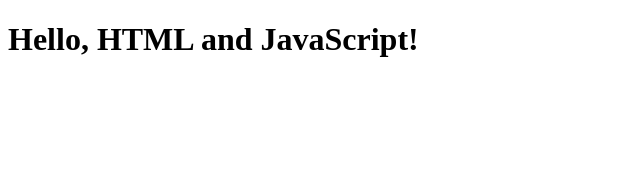
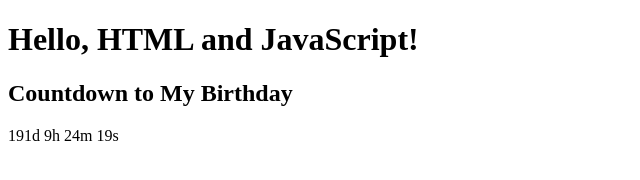
Before and after one commit to staneunbl/practice-app-javascript, a website: page index.html in a window 1280 px wide. Shown: the whole page, without its empty margins (0-640 px from the left). Drawn offline with Linux system fonts and the light colour scheme.

Commit message:
implemented countdown to my birthday

```diff
--- a/index.html
+++ b/index.html
@@ -8,5 +8,7 @@
 </head>
 <body>
     <h1>Hello, HTML and JavaScript!</h1>
+    <h2>Countdown to My Birthday</h2>
+    <div id="demo"></div>
 </body>
 </html>
--- a/index.js
+++ b/index.js
@@ -201,3 +201,36 @@
 }
 
 checkOddOrEvenPartNth();
+
+// countdown to birthday
+
+function countdownToBirthday() {
+  var countDownDate = new Date("Nov 8, 2025 15:37:25").getTime();
+
+  var x = setInterval(function () {
+    var now = new Date().getTime();
+    //console.log(now, countDownDate);
+
+    var distance = countDownDate - now;
+
+    // Time calculations for days, hours, minutes and seconds
+    var days = Math.floor(distance / (1000 * 60 * 60 * 24));
+    var hours = Math.floor(
+      (distance % (1000 * 60 * 60 * 24)) / (1000 * 60 * 60)
+    );
+    var minutes = Math.floor((distance % (1000 * 60 * 60)) / (1000 * 60));
+    var seconds = Math.floor((distance % (1000 * 60)) / 1000);
+
+    document.getElementById("demo").innerHTML =
+      days + "d " + hours + "h " + minutes + "m " + seconds + "s ";
+
+    if (distance < 0) {
+      clearInterval(x);
+      document.getElementById("demo").innerHTML = "EXPIRED";
+    }
+  }, 1000); // This repeats the function every 1000 ms (1 second)
+}
+
+document.addEventListener("DOMContentLoaded", function () {
+    countdownToBirthday();
+});
```
